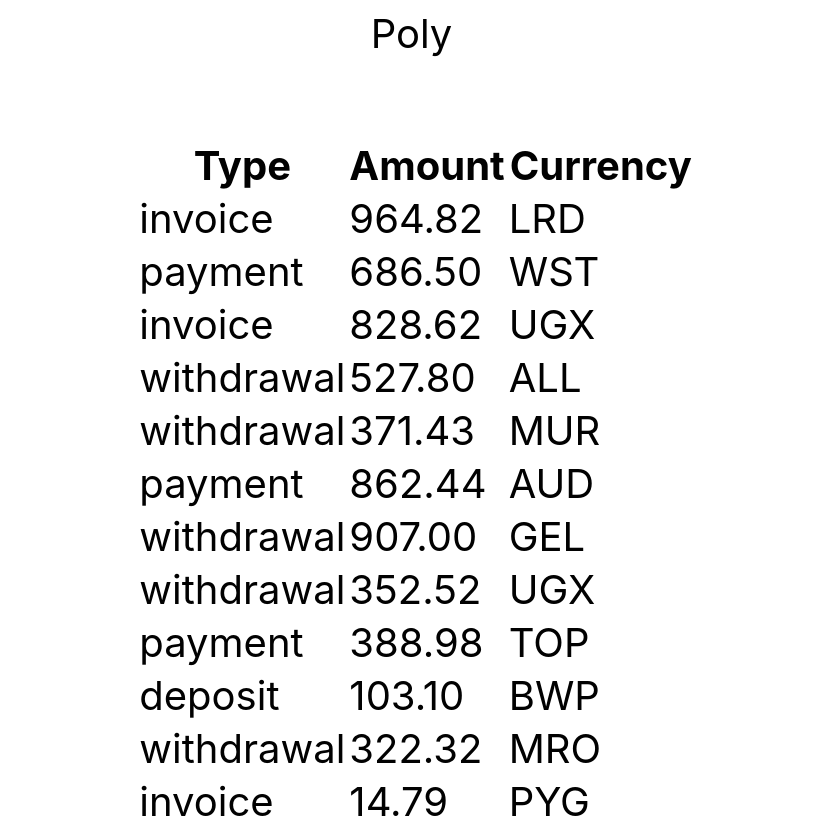
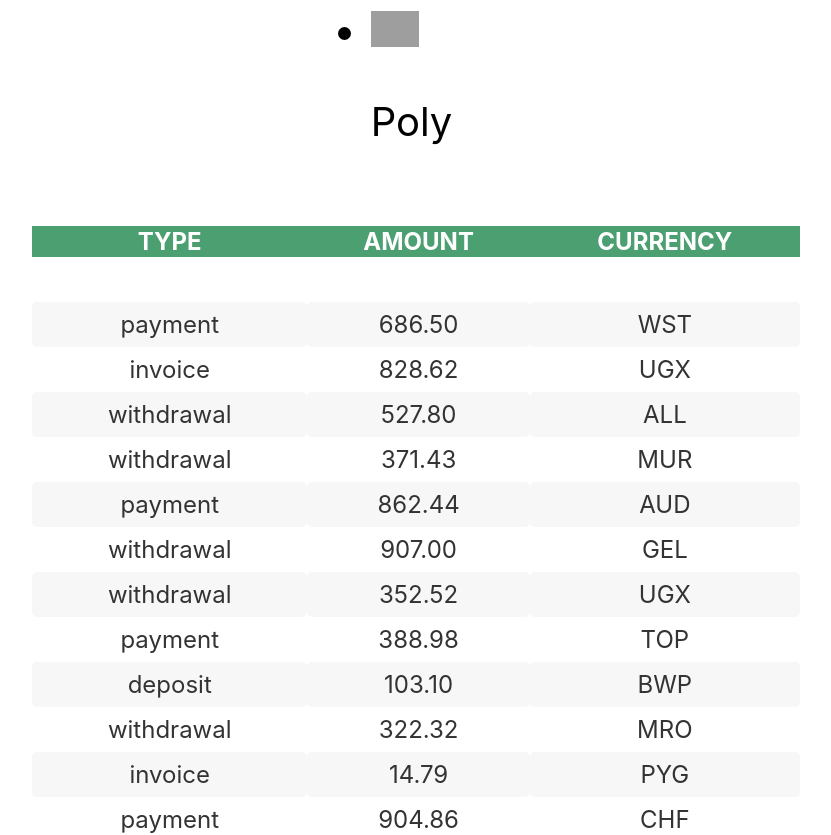
Before and after one commit to Basbassa/goit-react-hw-01-components, a React (Create React App) app: page / in a window 1280 px wide. Shown: the part 820-1655 px from the top of the page, without its empty margins (224-1055 px from the left). Built offline with nearby package versions, Linux system fonts and the light colour scheme; grey boxes are pictures that could not be loaded.

Commit message:
completly task TransitionHistory

```diff
--- a/src/components/App.jsx
+++ b/src/components/App.jsx
@@ -3,7 +3,7 @@ import Profile from './socialProfile/Profile';
 import Stats from './Stats/Stats';
 import FriendList from './FriendList/FriendList';
 import TransactionHistory from './TransactionHistory/TransactionHistory';
-import data from './Stats/data.json'; // Zak
+import data from './Stats/data.json';
 
 export const App = () => {
   return (
--- a/src/components/TransactionHistory/TransactionHistory.jsx
+++ b/src/components/TransactionHistory/TransactionHistory.jsx
@@ -1,9 +1,10 @@
 import React from 'react';
 import transactions from './transactions.json';
+import styles from './TransactionHistory.module.css';
 
 const TransactionHistory = () => {
   return (
-    <table className="transaction-history">
+    <table className={styles['transaction-history']}>
       <thead>
         <tr>
           <th>Type</th>
--- /dev/null
+++ b/src/components/TransactionHistory/TransactionHistory.module.css
@@ -0,0 +1,46 @@
+.transaction-history {
+  border-collapse: separate;
+  border-spacing: 0;
+  width: 60%;
+  font-size: 1.5rem;
+  margin-bottom: 0.5rem;
+  color: #333333;
+}
+
+.transaction-history th {
+  text-transform: uppercase;
+}
+
+.transaction-history th:first-child,
+.transaction-history tr:first-child {
+  background-color: #4c9f70;
+  color: white;
+}
+
+.transaction-history tbody tr:nth-child(even) {
+  background-color: #f7f7f7;
+}
+
+.transaction-history tbody tr:nth-child(odd) {
+  background-color: #ffffff;
+}
+
+.transaction-history tr:first-child td {
+  color: white;
+}
+
+.transaction-history tbody tr:hover {
+  transform: scale(1.1);
+  transition: transform 0.3s ease-in-out;
+  box-shadow: 0 2px 4px rgba(76, 159, 112, 0.4);
+}
+
+.transaction-history td {
+  padding: 0.5rem;
+  text-align: center;
+  border-radius: 5px;
+}
+
+.transaction-history tbody td {
+  color: #333333;
+}
```
